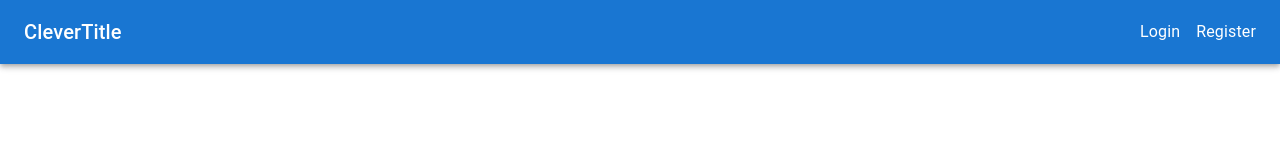
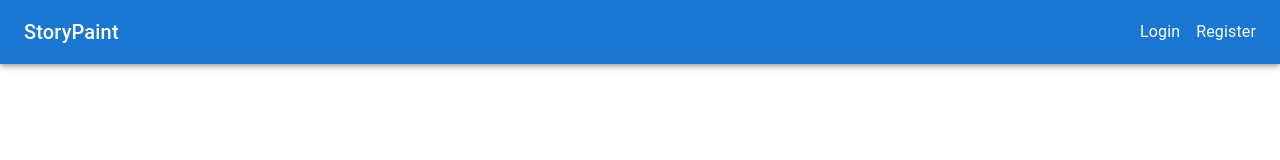
Before and after one commit to jquatjr/Mintbean, a React (Create React App) app in the folder frontend/: page /my-pictures in a window 1280 px wide. Shown: the top 160 px of the page. Built offline with nearby package versions, Linux system fonts and the light colour scheme.

Commit message:
package lock

```diff
--- a/frontend/src/components/Navbar.js
+++ b/frontend/src/components/Navbar.js
@@ -45,7 +45,7 @@ export default function Navbar({ toggleLogin, toggleRegister, notify }) {
 						variant="h6"
 						component="div"
 					>
-						CleverTitle
+						StoryPaint
 					</Typography>
 					{user ? logoutButtons : loginButtons}
 				</Toolbar>
--- a/frontend/src/styles/SVG.css
+++ b/frontend/src/styles/SVG.css
@@ -1,15 +1,20 @@
 .SVG:hover {
     cursor: pointer;
+
 }
 
 .SVG-left , .SVG-right {
     background-color: rgb(231, 227, 227);
     height: 100%;
 
+
+
 }
 
+
 .flipbook {
-    box-shadow: 0 0 20px 0 rgba(0, 0, 0, 0.5)
+    box-shadow: 0 0 20px 0 rgba(0, 0, 0, 0.5);
+    overflow: hidden;
 }
 
 .SVG-left {
--- a/package.json
+++ b/package.json
@@ -2,6 +2,9 @@
   "name": "coloring-app",
   "version": "0.1.0",
   "private": true,
+  "engines":{
+    "node": "16.5.0"
+  },
   "dependencies": {
     "@emotion/react": "^11.6.0",
     "@emotion/styled": "^11.6.0",
```
Also changed, not shown: 1 other file (tests, documents, lock files or other folders).
